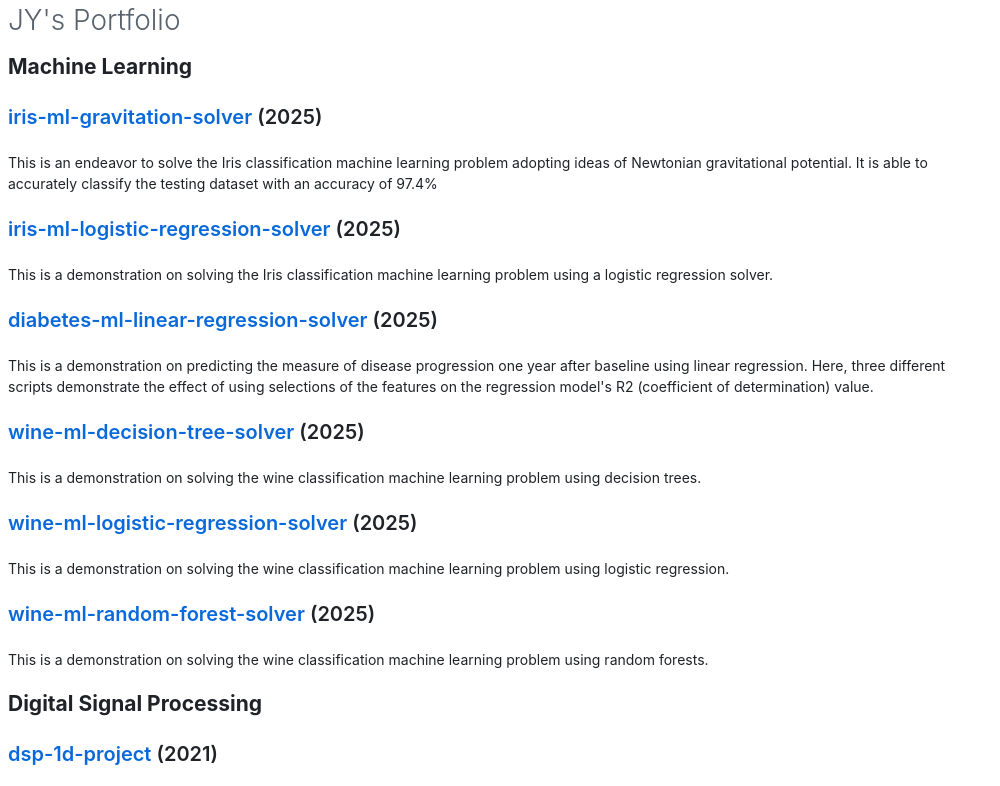
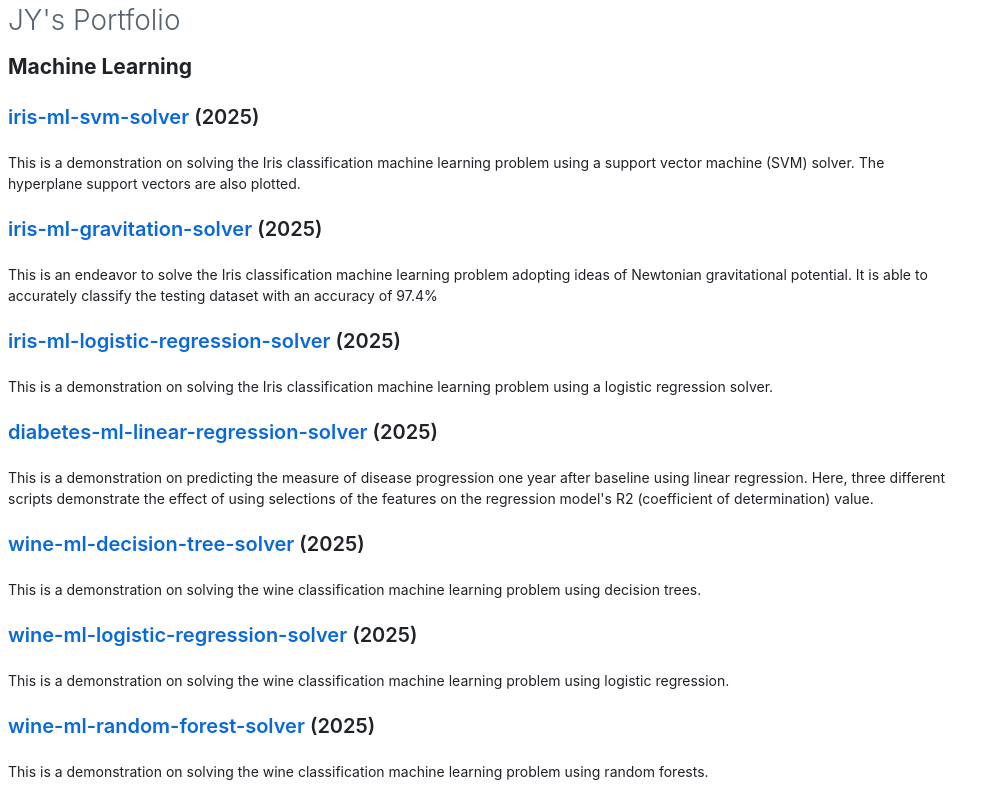
Before and after one commit to li-jiang-yan/li-jiang-yan, a plain HTML site: page portfolio.html in a window 1280 px wide. Shown: the top 786 px of the page, without its empty margins (0-1000 px from the left). Drawn offline with Linux system fonts and the light colour scheme.

Commit message:
Added iris-ml-svm-solver to portfolio

```diff
--- a/portfolio.html
+++ b/portfolio.html
@@ -931,6 +931,8 @@
     <body>
         <h1>JY's Portfolio</h1>
         <h2>Machine Learning</h2>
+        <h3><a href="https://github.com/li-jiang-yan/iris-ml-svm-solver">iris-ml-svm-solver</a> (2025)</h3>
+        <p>This is a demonstration on solving the Iris classification machine learning problem using a support vector machine (SVM) solver. The hyperplane support vectors are also plotted.</p>
         <h3><a href="https://github.com/li-jiang-yan/iris-ml-gravitation-solver">iris-ml-gravitation-solver</a> (2025)</h3>
         <p>This is an endeavor to solve the Iris classification machine learning problem adopting ideas of Newtonian gravitational potential. It is able to accurately classify the testing dataset with an accuracy of 97.4%</p>
         <h3><a href="https://github.com/li-jiang-yan/iris-ml-logistic-regression-solver">iris-ml-logistic-regression-solver</a> (2025)</h3>
```
